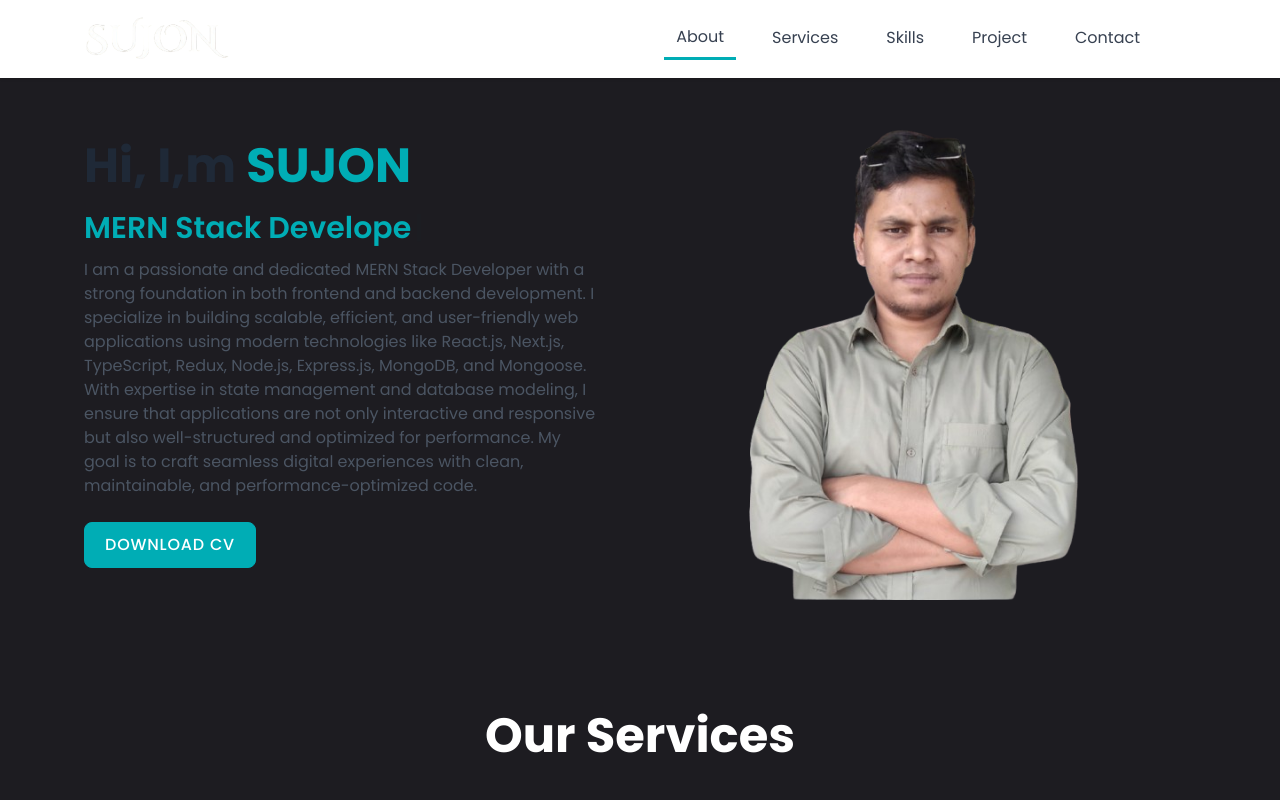
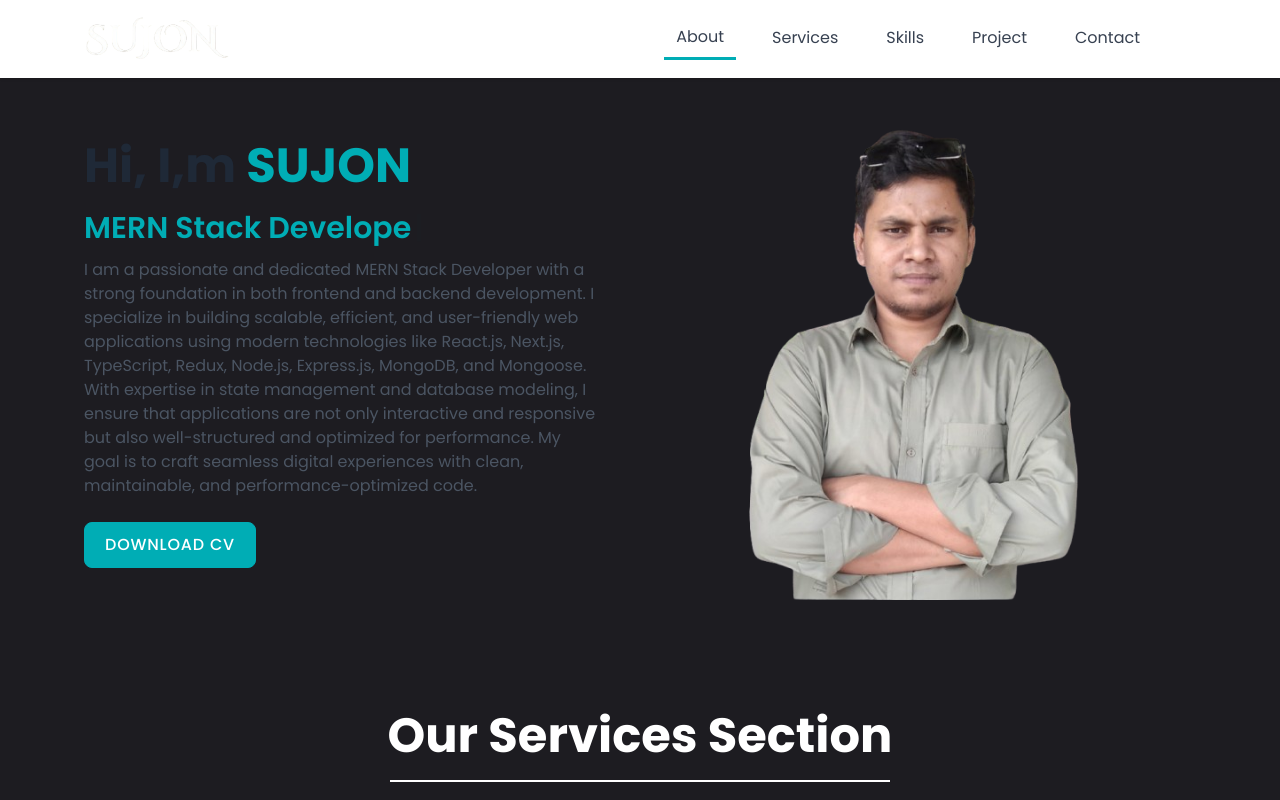
Before and after one commit to sujon-258549/Md-Sujon-Mia-Portfolio-1, a Next.js app: page / in a window 1280 px wide. Shown: the top 800 px of the page. Built offline with nearby package versions, Linux system fonts and the light colour scheme.

Commit message:
modified Services.tsx in home

```diff
--- a/src/app/components/home/Services.tsx
+++ b/src/app/components/home/Services.tsx
@@ -51,8 +51,9 @@ const Services = () => {
           className="
             text-3xl text-white font-bold mt-6 lg:mt-0 md:mt-10 md:text-5xl text-center "
         >
-          Our Services
+          Our Services Section
         </h1>
+        <div className=" max-w-[80%] md:max-w-[500px] border-b md:border-b-[2px] border-white mx-auto mt-3 md:mt-5"></div>
       </div>
       <AnimatedTestimonials testimonials={testimonials} autoplay={true} />
     </div>
```
